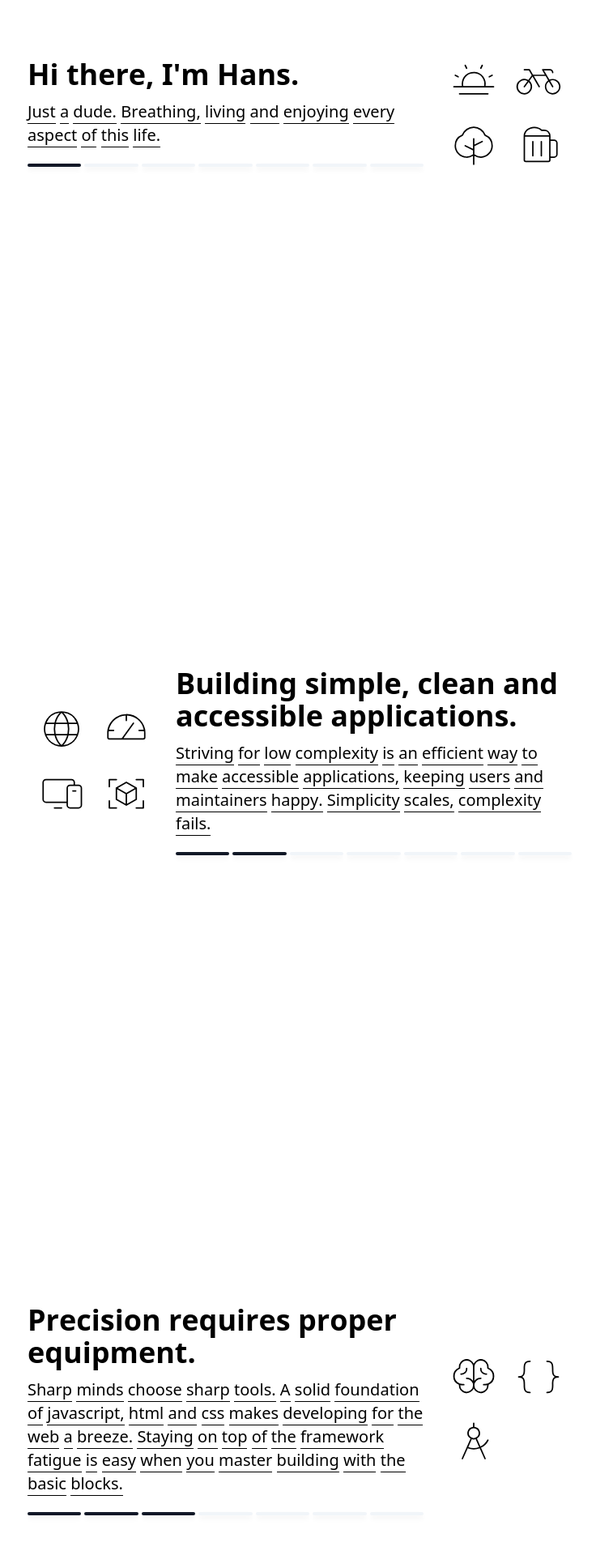
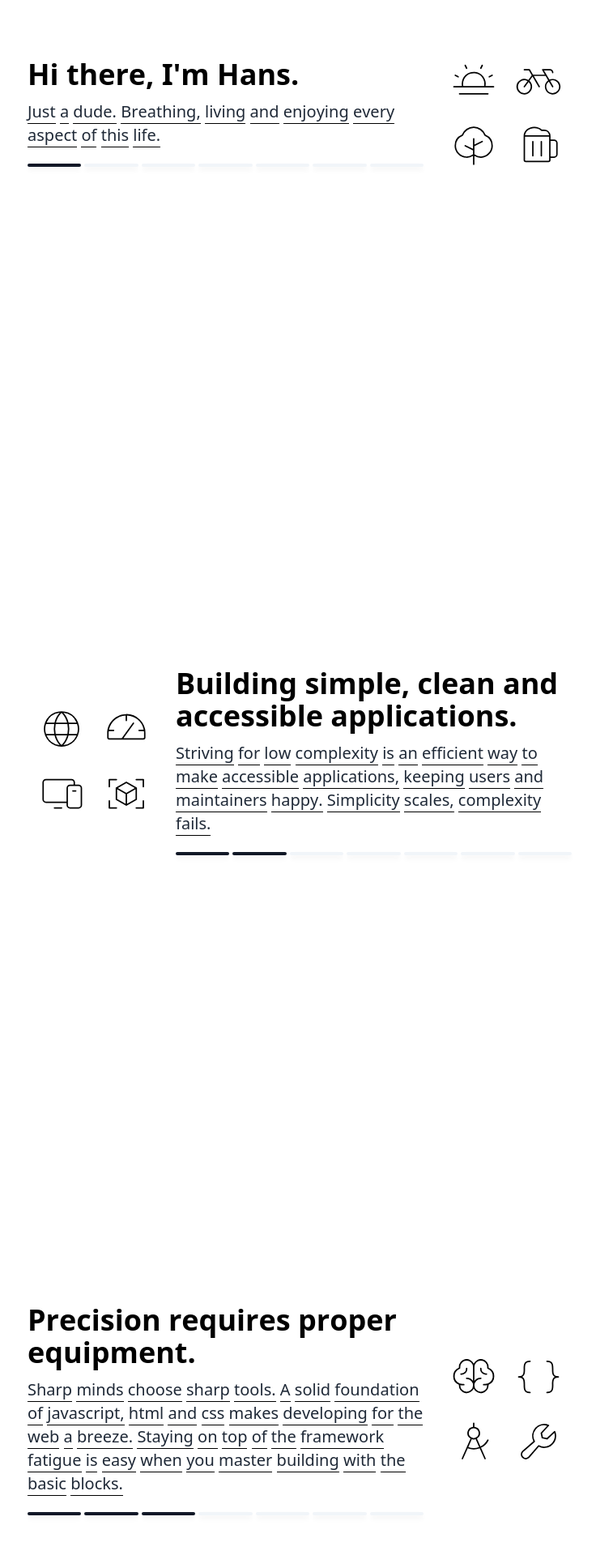
Before and after one commit to hansmaast/sshanssh, a Nuxt app: page / in a window 1280 px wide. Shown: the part 260-2180 px from the top of the page at 81% size, without its empty margins (270-1006 px from the left). Built offline with nearby package versions, Linux system fonts and the light colour scheme; some icons are missing.

Commit message:
chore: change icon, change paragraph color

```diff
--- a/components/GSappedContent.vue
+++ b/components/GSappedContent.vue
@@ -92,7 +92,7 @@ watch(containerIsVisible, (isVisible) => {
           :class="titleClass">
           {{ content.title }}
         </component>
-        <p class="text-lg md:text-xl font-light md:font-extralight mb-5" :class="paragraphClass">
+        <p class="text-lg text-gray-800 md:text-xl font-light md:font-extralight mb-5" :class="paragraphClass">
           {{ content.paragraph }}
         </p>
         <div class="flex gap-1" aria-hidden="true">
--- a/content.ts
+++ b/content.ts
@@ -37,7 +37,7 @@ export const content: Content[] = [
             'ph:brain-thin',
             'ph:brackets-curly-thin',
             'ph:compass-tool-thin',
-            'arcticons:emoji-brain',
+            'ph:wrench-thin',
         ]
     },
     {
```
